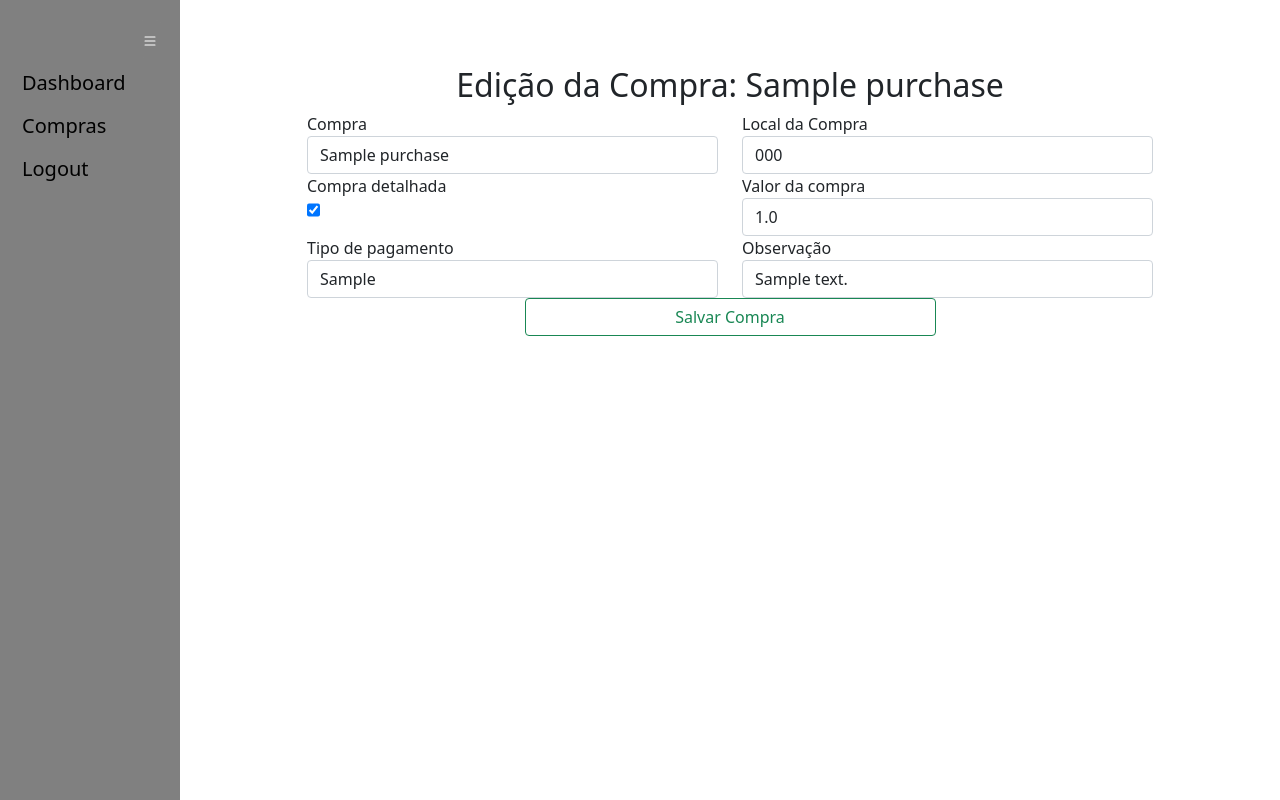
After one commit to mozartnp/managing_home_bill, a Django app: page /purchases/updatePurchase/1/ in a window 1280 px wide. The commit adds this page. Run offline with Django 4.2, Linux system fonts and the light colour scheme; tables that the repository leaves empty hold one stand-in row (values such as "Sample post"); some libraries are stand-ins or nearby versions.

Commit message:
Update a purchase

```diff
--- a/backend/apps/core/templates/purchases/listing_purchases.html
+++ b/backend/apps/core/templates/purchases/listing_purchases.html
@@ -23,14 +23,16 @@
                     <h2 class="text-center"> Lista de Todas as Compras</h2>
                     <ul>
                         {% for object in object_list %}
-                            <a href="">{{ object.purchaseName }}</a>
+                            <a href="{% url 'core:update_purchase' object.pk %}">{{ object.purchaseName }}</a>
                             <hr/>
                             {% empty %}
                                 <li>No objects yet.</li>
                         {% endfor %}
                     </ul>
                 </section>
+
                 {% include 'partials/_paginator.html' %}
+
             </div>
         </div>
     </div>
--- /dev/null
+++ b/backend/apps/core/templates/purchases/update_purchase.html
@@ -0,0 +1,54 @@
+<!--Para avisar que a pagina é uma extenção da base.html-->
+{% extends 'base.html' %}
+
+<!--Para carregar os arquivos estaticos na pagina.-->
+{% load static %}
+
+<!--Para carregar o widget tweaks na pagina.-->
+{% load widget_tweaks %}
+
+<!--Bloco que define o titulo na pagina-->
+{% block title %}Compra {{ object.purchaseName }}{% endblock %}
+
+<!--Para indicar qual bloco será inserida no base.html-->
+{% block content %}
+
+{% include 'partials/_sidebar.html' %}
+<main>
+    <div id="conteudo">
+        <div class="container-fluid">
+            <div class="container">
+
+                <section>
+                    <h2 class="text-center"> Edição da Compra: {{ object.purchaseName }}</h2>
+                    <form method="POST" class="row justify-content-center" action=".">
+                        {% csrf_token %}
+                        {% for field in form.visible_fields %}
+                            {% if field.name == "isDetailedPurchase" %}
+                            <div class="form-group col-sm-5">
+                                <label for="{{ field.id_for_label }}">{{ field.label }}</label>
+                                {{ field|add_class:"form-check" }}
+                            </div>
+                            {% else %}
+                            <div class="form-group col-sm-5">
+                                <label for="{{ field.id_for_label }}">{{ field.label }}</label>
+                                {{ field|add_class:"form-control" }}
+                            </div>
+                            {% endif %}
+
+                        {% endfor %}
+                        {{ form.errors }}
+                        <div class="col-sm-5">
+                            <button class="w-100 btn btn-outline-success" type="submit">Salvar Compra</button>
+                        </div>
+                    </form>
+                </section>
+
+            </div>
+        </div>
+    </div>
+
+
+</main>
+
+{% endblock %}
--- a/backend/apps/core/urls.py
+++ b/backend/apps/core/urls.py
@@ -4,7 +4,7 @@ from django.views.generic.base import RedirectView
 
 from backend.apps.core.views.userViews import LoginCustomView
 from backend.apps.core.views.basicViews import DashboardView
-from backend.apps.core.views.purchasesViews import AddingPurchaseCreateView, ListingPurchasesListView
+from backend.apps.core.views.purchasesViews import AddingPurchaseCreateView, ListingPurchasesListView, UpdatePurchaseUpdateView
 
 
 app_name = 'core'
@@ -18,5 +18,7 @@ urlpatterns = [
     path('dashboard/', DashboardView.as_view(), name='dashboard'),
 
     path('purchases/addingPurchase/', AddingPurchaseCreateView.as_view(), name='adding_purchase'),
-    path('purchases/listingPurchase/', ListingPurchasesListView.as_view(), name='listing_purchase')
+    path('purchases/listingPurchase/', ListingPurchasesListView.as_view(), name='listing_purchase'),
+    path('purchases/updatePurchase/<pk>/', UpdatePurchaseUpdateView.as_view(), name='update_purchase')
+
 ]
--- a/backend/apps/core/views/purchasesViews.py
+++ b/backend/apps/core/views/purchasesViews.py
@@ -1,12 +1,12 @@
-from django.views.generic import CreateView, ListView
+from django.views.generic import CreateView, ListView, UpdateView
 from django.urls import reverse_lazy
 
 from backend.apps.purchases.models import Purchase
-from backend.apps.purchases.forms import AddingPurchaseForms
+from backend.apps.purchases.forms import AddingPurchaseForms, UpdatePurchaseForms
 
 class AddingPurchaseCreateView(CreateView):
     """
-    Class View do create a new Purchase
+    Class View to create a new Purchase
     """
     model = Purchase
     template_name = 'purchases/adding_purchase.html'
@@ -15,8 +15,17 @@ class AddingPurchaseCreateView(CreateView):
 
 class ListingPurchasesListView(ListView):
     """
-    Class View do listing all Purchases
+    Class View to listing all Purchases
     """
     model = Purchase
     template_name = 'purchases/listing_purchases.html'
     paginate_by = 10
+
+class UpdatePurchaseUpdateView(UpdateView):
+    """
+    Class View to listing a Purchase
+    """
+    model = Purchase
+    template_name = 'purchases/update_purchase.html'
+    form_class = UpdatePurchaseForms
+    success_url = reverse_lazy('core:listing_purchase')
--- a/backend/apps/purchases/forms.py
+++ b/backend/apps/purchases/forms.py
@@ -32,3 +32,36 @@ class AddingPurchaseForms(forms.ModelForm):
         self.fields['purchaseValue'].required = False
         self.fields['typePayment'].required = False
         self.fields['note'].required = False
+
+
+class UpdatePurchaseForms(forms.ModelForm):
+
+    class Meta:
+        model = Purchase
+        fields = [
+            'purchaseName', 'placePurchase', 'isDetailedPurchase', 'purchaseValue', 'typePayment', 'note'
+        ]
+        labels = {
+            'purchaseName' : 'Compra',
+            'placePurchase' : 'Local da Compra',
+            'isDetailedPurchase' : 'Compra detalhada',
+            'typePayment': 'Tipo de pagamento',
+            'note' : 'Observação',
+            'purchaseValue' : 'Valor da compra'
+        }
+        widgets= {
+            "isDetailedPurchase" : forms.CheckboxInput(),
+            'purchaseName' : forms.TextInput(attrs={'placeholder': 'Digite o nome da compra'}),
+            'placePurchase' : forms.TextInput(attrs={'placeholder': 'Digite o local de compra'}),
+            'typePayment' : forms.TextInput(attrs={'placeholder': 'Digite o tipo de pagamento'}),
+            'note' : forms.TextInput(attrs={'placeholder': 'Digite observações adicionais'})
+        }
+
+    def __init__(self, *args, **kwargs):
+        super(UpdatePurchaseForms, self).__init__(*args, **kwargs)
+        self.fields['purchaseName'].required = False
+        self.fields['placePurchase'].required = False
+        self.fields['isDetailedPurchase'].required = False
+        self.fields['purchaseValue'].required = False
+        self.fields['typePayment'].required = False
+        self.fields['note'].required = False
```
